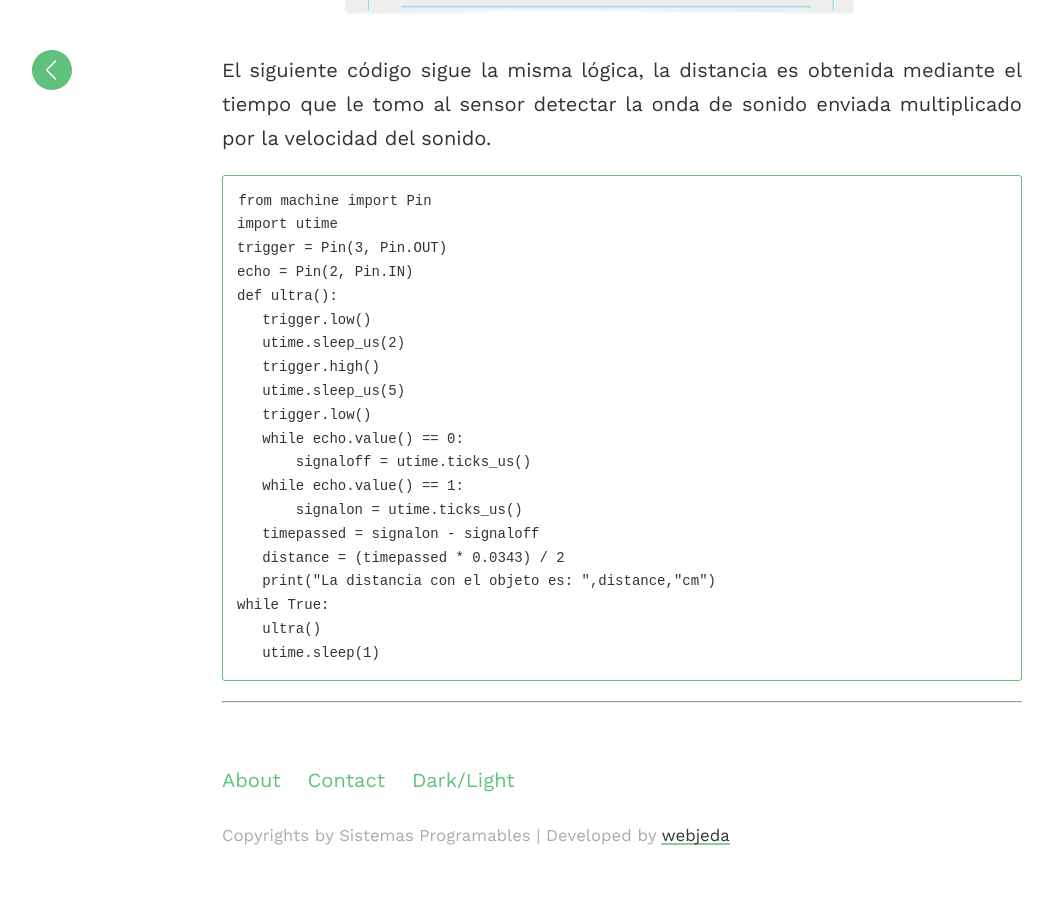
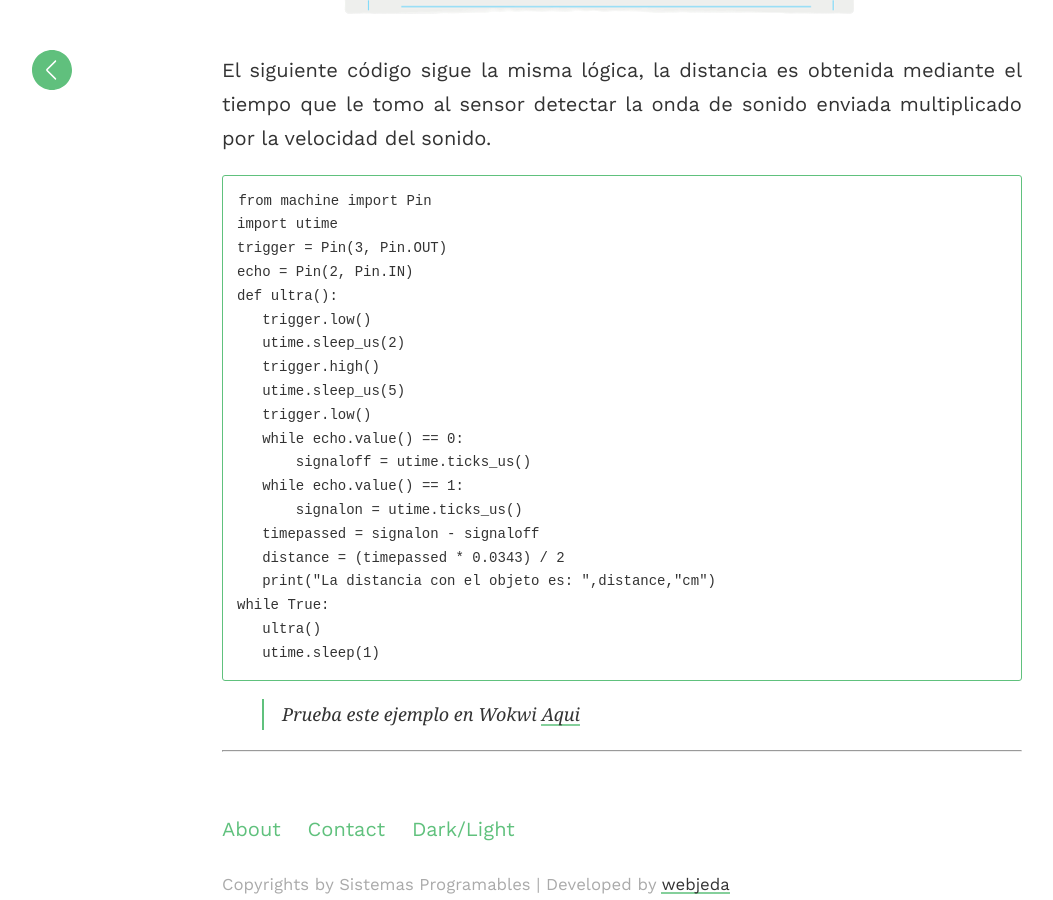
Before and after one commit to sharu725/hagura, a Jekyll site: the page built from _posts/2023-09-14-Sensor-HC-SR04.md, in a window 1280 px wide and 900 px high, scrolled down 2801 px. Shown: the whole window, without its empty margins (18-1071 px from the left). Built offline with Jekyll 4.4.1, drawn with Linux system fonts in a browser that asks for light colours; comment, search, counter and statistics services are not loaded; before the commit the page ends 3652 px from its top, so only the background shows below that.

Commit message:
Update 2023-09-14-Sensor-HC-SR04.md

````diff
--- a/_posts/2023-09-14-Sensor-HC-SR04.md
+++ b/_posts/2023-09-14-Sensor-HC-SR04.md
@@ -64,3 +64,4 @@ while True:
    ultra()
    utime.sleep(1)
 ```
+> Prueba este ejemplo en Wokwi [Aqui](https://wokwi.com/projects/376234821388137473)
````
